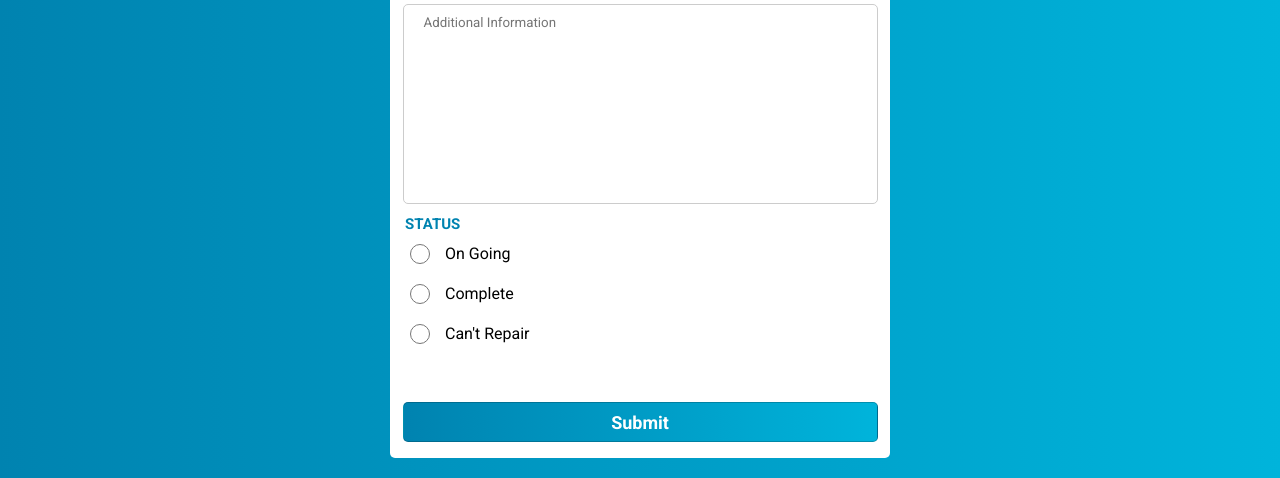
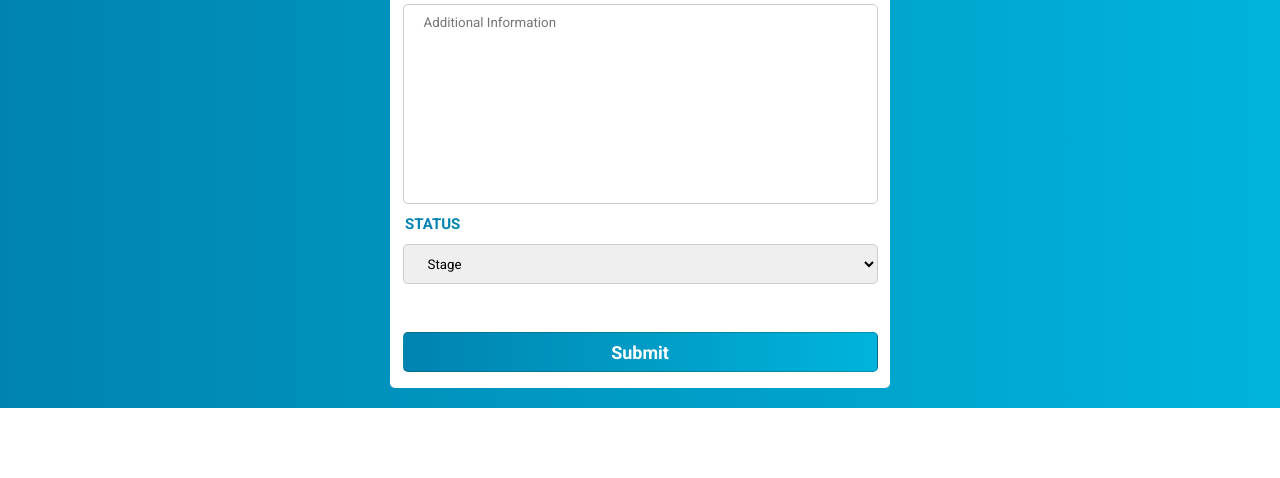
Before and after one commit to Patross/PC_Clinic, a PHP site: page /workedOn.php in a window 1280 px wide. Shown: the part 1385-1863 px from the top of the page. After the commit the page ends 1793 px from the top, so only its background shows below. Run offline with PHP 8.4, Linux system fonts and the light colour scheme.

Commit message:
WorkedOn.php

```diff
--- a/workedOn.php
+++ b/workedOn.php
@@ -133,18 +133,12 @@
             <textarea rows="4" cols="50" placeholder="Additional Information"></textarea>
 
             <div class="subtitle"><strong>Status</strong></div>
-			<div class="row">
-				<input type="radio" name="status">
-				<label for="ongGoing">On Going</lable>
-            </div>
-			<div class="row">
-				<input type="radio" name="status">
-				<label for="complete">Complete</label>
-            </div>
-			<div class="row">
-				<input type="radio" name="status">
-				<label for="cantRepair">Can't Repair</label>
-			</div>
+			<select name="status">
+				<option hidden selected="selected">Stage</option>
+				<option value="onGoing">On Going</option>
+				<option value="complete">Complete</option>
+				<option value="CantRepair">Can't Repair</option>
+			</select>
 
 			<br><br>
             <input type="submit" value="Submit" name="submit">
```
